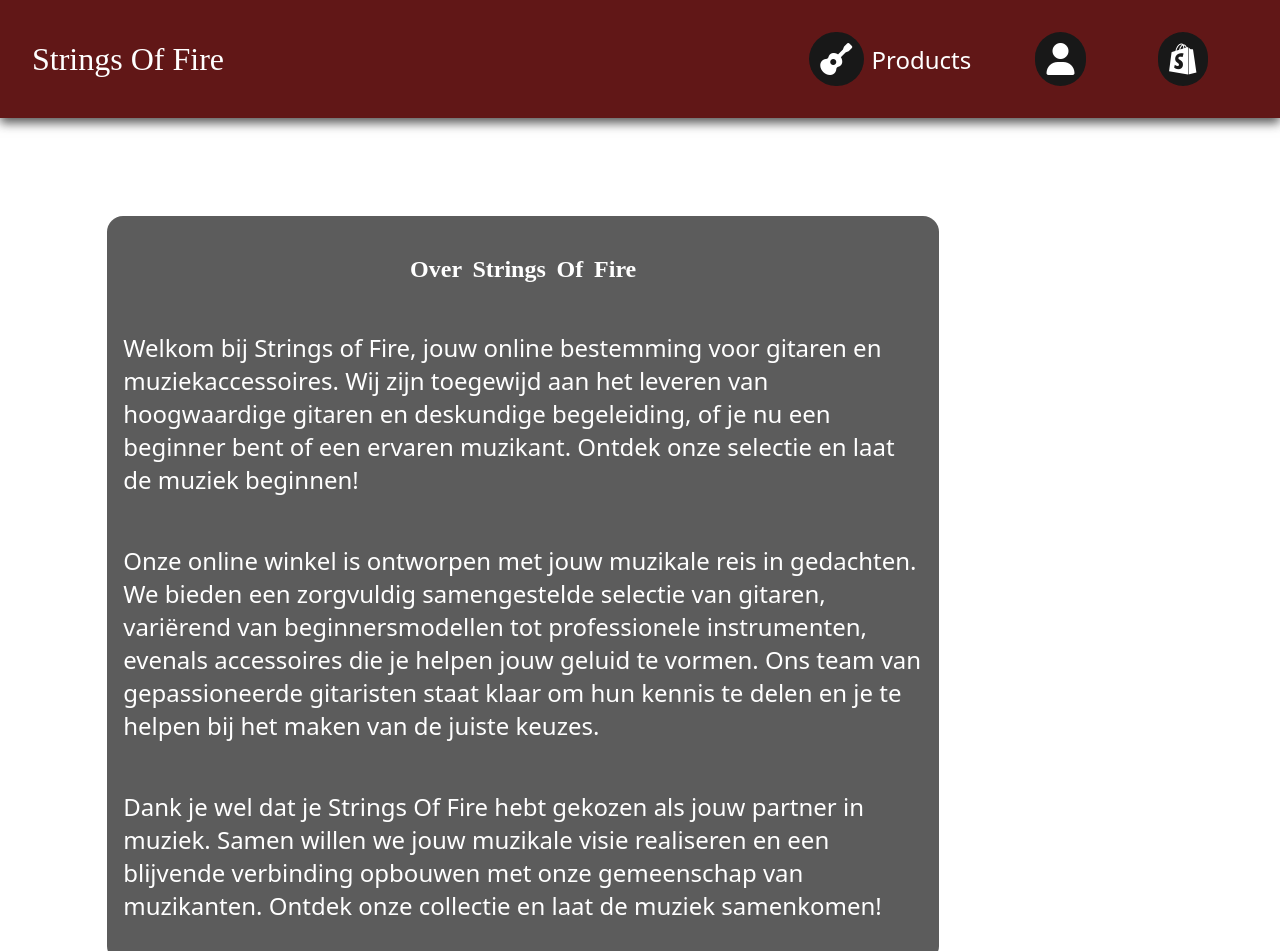
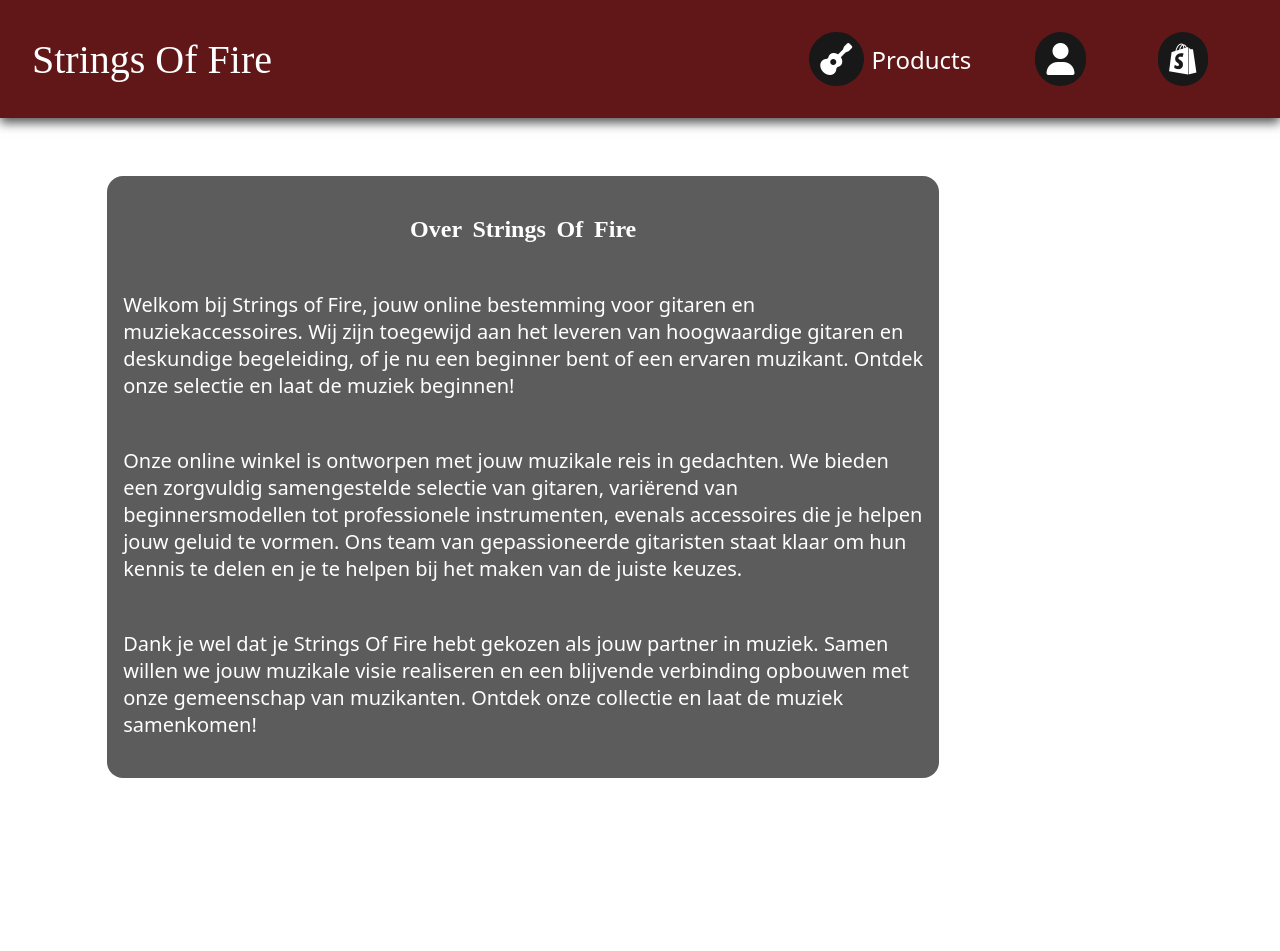
Before and after one commit to Jairo-Lopez-Navarrete/werkpakket, a website: page index.html in a window 1280 px wide. Shown: the top 951 px of the page. Drawn offline with Linux system fonts and the light colour scheme.

Commit message:
werkpakket 1 web expert 1- aanpassingen 24

```diff
--- a/package.json
+++ b/package.json
@@ -6,8 +6,8 @@
   "version": "1.0.0",
   "main": "index.js",
   "scripts": {
-    "prod": "sass scss/bronbestand.scss:css/gecompileerd-bestand.css",
-    "dev": "sass --watch scss/bronbestand.scss:css/gecompileerd-bestand.css"
+    "prod": "sass main.scss:main.css",
+    "dev": "sass --watch main.scss:main.css"
   },
   "author": "",
   "license": "ISC",
--- a/scss/_main_components.scss
+++ b/scss/_main_components.scss
@@ -10,7 +10,7 @@
   @include layout(space-around, start);
   flex-direction: column;
   width: 100%;
-  padding: 13.5rem 6.7rem;
+  padding: 11rem 6.7rem 13rem 6.7rem;
 
   background-image: url("assets/img.png");
   background-repeat: no-repeat;
@@ -41,7 +41,7 @@
   }
   p{
     font-family: $secondary-font;
-    font-size: 1.5rem;
+    font-size: 1.25rem;
     font-weight: normal;
     width: 50rem;
   }
--- a/scss/_nav.scss
+++ b/scss/_nav.scss
@@ -16,7 +16,7 @@
 
   a{
     text-decoration: none;
-    font-size: 2rem;
+    font-size: 2.5rem;
     font-weight: 500;
     font-family: $primary-font;
     color: $white;
--- a/scss/_reclame.scss
+++ b/scss/_reclame.scss
@@ -1,7 +1,7 @@
 @import "_base.scss";
 
 .reclame{
-  margin: 1rem;
+  margin: 3rem 2rem;
   border-radius: 1.5rem;
   background-image: url("assets/img_2.png");
   background-repeat: no-repeat;
@@ -23,9 +23,9 @@
     right: 2rem;
     top: 5rem;
     flex-direction: column;
-    box-shadow: 0 10px 10px 0 $shadow-1;
   }
   h2{
     color: $white;
+    font-family: $primary-font
   }
 }
```
Also changed, not shown: main.css, 1 other file.
